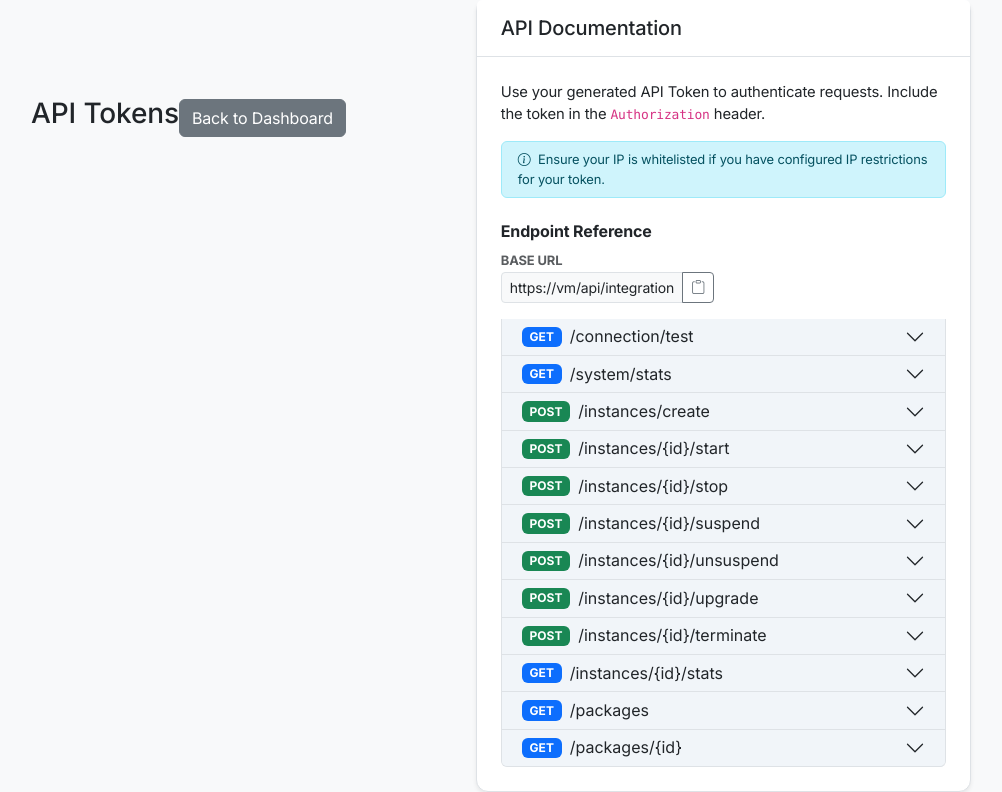
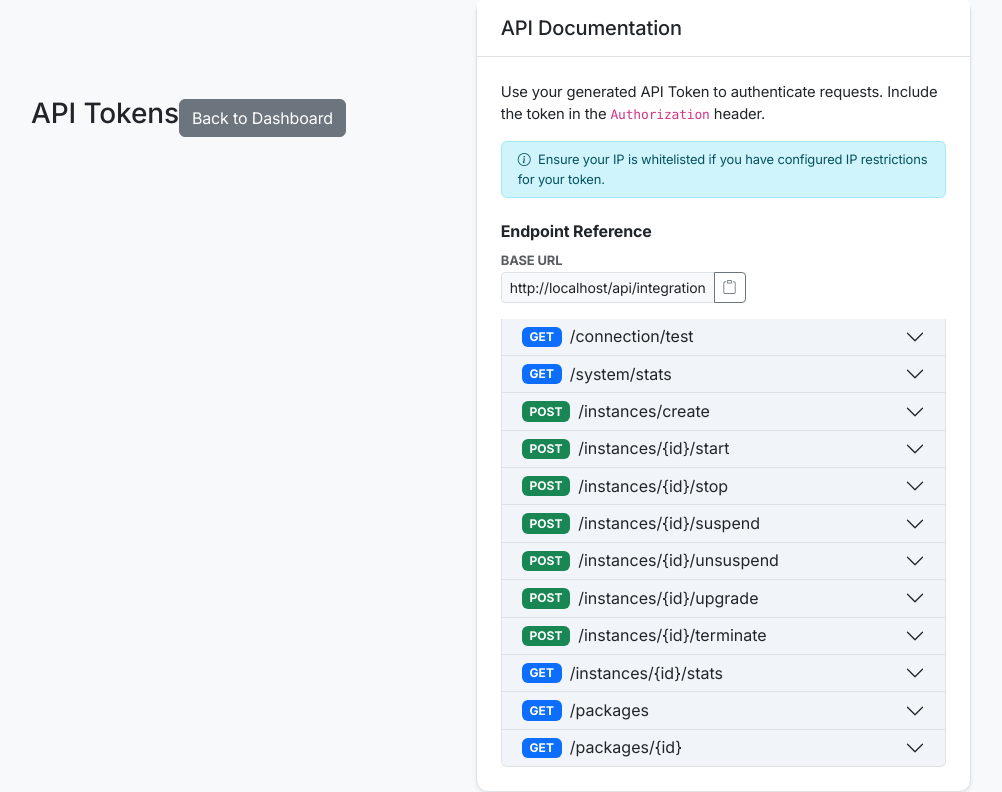
Before and after one commit to TheRabbiRifat/n8n-panel, a Laravel app: template resources/views/profile/api-tokens.blade.php in a window 1280 px wide. Shown: the part 532-1324 px from the top of the page, without its empty margins (74-1076 px from the left). Run offline with Laravel 12, Linux system fonts and the light colour scheme; the template is opened without the code that fills it: most values are stand-ins (such as "Sample title", 1, 10 or a date in 2020).

Commit message:
Fix API docs to strictly include scheme, host, and port
- Updated `api-tokens.blade.php` to use `request()->schemeAndHttpHost()` instead of `url()`.
- This ensures that if the server is accessed via a non-standard port (e.g., 8000), it is correctly reflected in the documentation examples.

```diff
--- a/resources/views/profile/api-tokens.blade.php
+++ b/resources/views/profile/api-tokens.blade.php
@@ -149,8 +149,11 @@
                     <div class="mb-3">
                         <label class="small text-muted text-uppercase fw-bold">Base URL</label>
                         <div class="input-group input-group-sm flex-nowrap">
-                            <span class="input-group-text bg-light text-truncate" style="max-width: 100%;">{{ 'https://' . gethostname() . '/api/integration' }}</span>
-                            <button class="btn btn-outline-secondary" type="button" onclick="navigator.clipboard.writeText('{{ 'https://' . gethostname() . '/api/integration' }}')"><i class="bi bi-clipboard"></i></button>
+                            @php
+                                $apiBase = request()->schemeAndHttpHost() . '/api/integration';
+                            @endphp
+                            <span class="input-group-text bg-light text-truncate" style="max-width: 100%;">{{ $apiBase }}</span>
+                            <button class="btn btn-outline-secondary" type="button" onclick="navigator.clipboard.writeText('{{ $apiBase }}')"><i class="bi bi-clipboard"></i></button>
                         </div>
                     </div>
 
@@ -164,7 +167,7 @@
                         <div id="api-connection" class="accordion-collapse collapse" data-bs-parent="#apiDocs">
                             <div class="accordion-body bg-light">
                                 <p class="small">Verify your API credentials and connection.</p>
-                                <pre class="small bg-dark text-white p-3 rounded mb-0 text-break" style="white-space: pre-wrap;">curl -X GET "{{ 'https://' . gethostname() . '/api/integration/connection/test' }}" \
+                                <pre class="small bg-dark text-white p-3 rounded mb-0 text-break" style="white-space: pre-wrap;">curl -X GET "{{ $apiBase }}/connection/test" \
   -H "Authorization: Bearer YOUR_API_TOKEN"</pre>
                                 <div class="mt-3">
                                     <h6 class="small fw-bold text-muted">Response</h6>
@@ -192,7 +195,7 @@
                         <div id="api-system-stats" class="accordion-collapse collapse" data-bs-parent="#apiDocs">
                             <div class="accordion-body bg-light">
                                 <p class="small">Get system health and usage statistics.</p>
-                                <pre class="small bg-dark text-white p-3 rounded mb-0 text-break" style="white-space: pre-wrap;">curl -X GET "{{ 'https://' . gethostname() . '/api/integration/system/stats' }}" \
+                                <pre class="small bg-dark text-white p-3 rounded mb-0 text-break" style="white-space: pre-wrap;">curl -X GET "{{ $apiBase }}/system/stats" \
   -H "Authorization: Bearer YOUR_API_TOKEN"</pre>
                                 <div class="mt-3">
                                     <h6 class="small fw-bold text-muted">Response</h6>
@@ -222,7 +225,7 @@
                         <div id="api-create" class="accordion-collapse collapse" data-bs-parent="#apiDocs">
                             <div class="accordion-body bg-light">
                                 <p class="small">Create a new n8n instance.</p>
-                                <pre class="small bg-dark text-white p-3 rounded mb-0 text-break" style="white-space: pre-wrap;">curl -X POST "{{ 'https://' . gethostname() . '/api/integration/instances/create' }}" \
+                                <pre class="small bg-dark text-white p-3 rounded mb-0 text-break" style="white-space: pre-wrap;">curl -X POST "{{ $apiBase }}/instances/create" \
   -H "Authorization: Bearer YOUR_API_TOKEN" \
   -H "Content-Type: application/json" \
   -d '{
@@ -253,7 +256,7 @@
                         <div id="api-start" class="accordion-collapse collapse" data-bs-parent="#apiDocs">
                             <div class="accordion-body bg-light">
                                 <p class="small">Start an instance.</p>
-                                <pre class="small bg-dark text-white p-3 rounded mb-0 text-break" style="white-space: pre-wrap;">curl -X POST "{{ 'https://' . gethostname() . '/api/integration/instances/1/start' }}" \
+                                <pre class="small bg-dark text-white p-3 rounded mb-0 text-break" style="white-space: pre-wrap;">curl -X POST "{{ $apiBase }}/instances/1/start" \
   -H "Authorization: Bearer YOUR_API_TOKEN"</pre>
                                 <div class="mt-3">
                                     <h6 class="small fw-bold text-muted">Response</h6>
@@ -275,7 +278,7 @@
                         <div id="api-stop" class="accordion-collapse collapse" data-bs-parent="#apiDocs">
                             <div class="accordion-body bg-light">
                                 <p class="small">Stop an instance.</p>
-                                <pre class="small bg-dark text-white p-3 rounded mb-0 text-break" style="white-space: pre-wrap;">curl -X POST "{{ 'https://' . gethostname() . '/api/integration/instances/1/stop' }}" \
+                                <pre class="small bg-dark text-white p-3 rounded mb-0 text-break" style="white-space: pre-wrap;">curl -X POST "{{ $apiBase }}/instances/1/stop" \
   -H "Authorization: Bearer YOUR_API_TOKEN"</pre>
                                 <div class="mt-3">
                                     <h6 class="small fw-bold text-muted">Response</h6>
@@ -297,7 +300,7 @@
                         <div id="api-suspend" class="accordion-collapse collapse" data-bs-parent="#apiDocs">
                             <div class="accordion-body bg-light">
                                 <p class="small">Suspend an instance (Stops and marks as suspended).</p>
-                                <pre class="small bg-dark text-white p-3 rounded mb-0 text-break" style="white-space: pre-wrap;">curl -X POST "{{ 'https://' . gethostname() . '/api/integration/instances/1/suspend' }}" \
+                                <pre class="small bg-dark text-white p-3 rounded mb-0 text-break" style="white-space: pre-wrap;">curl -X POST "{{ $apiBase }}/instances/1/suspend" \
   -H "Authorization: Bearer YOUR_API_TOKEN"</pre>
                                 <div class="mt-3">
                                     <h6 class="small fw-bold text-muted">Response</h6>
@@ -319,7 +322,7 @@
                         <div id="api-unsuspend" class="accordion-collapse collapse" data-bs-parent="#apiDocs">
                             <div class="accordion-body bg-light">
                                 <p class="small">Unsuspend an instance (Unmarks and starts).</p>
-                                <pre class="small bg-dark text-white p-3 rounded mb-0 text-break" style="white-space: pre-wrap;">curl -X POST "{{ 'https://' . gethostname() . '/api/integration/instances/1/unsuspend' }}" \
+                                <pre class="small bg-dark text-white p-3 rounded mb-0 text-break" style="white-space: pre-wrap;">curl -X POST "{{ $apiBase }}/instances/1/unsuspend" \
   -H "Authorization: Bearer YOUR_API_TOKEN"</pre>
                                 <div class="mt-3">
                                     <h6 class="small fw-bold text-muted">Response</h6>
@@ -341,7 +344,7 @@
                         <div id="api-upgrade" class="accordion-collapse collapse" data-bs-parent="#apiDocs">
                             <div class="accordion-body bg-light">
                                 <p class="small">Change the package (Upgrade/Downgrade) and apply resources immediately.</p>
-                                <pre class="small bg-dark text-white p-3 rounded mb-0 text-break" style="white-space: pre-wrap;">curl -X POST "{{ 'https://' . gethostname() . '/api/integration/instances/1/upgrade' }}" \
+                                <pre class="small bg-dark text-white p-3 rounded mb-0 text-break" style="white-space: pre-wrap;">curl -X POST "{{ $apiBase }}/instances/1/upgrade" \
   -H "Authorization: Bearer YOUR_API_TOKEN" \
   -H "Content-Type: application/json" \
   -d '{
@@ -369,7 +372,7 @@
                         <div id="api-terminate" class="accordion-collapse collapse" data-bs-parent="#apiDocs">
                             <div class="accordion-body bg-light">
                                 <p class="small text-danger fw-bold">Permanently delete an instance and its data.</p>
-                                <pre class="small bg-dark text-white p-3 rounded mb-0 text-break" style="white-space: pre-wrap;">curl -X POST "{{ 'https://' . gethostname() . '/api/integration/instances/1/terminate' }}" \
+                                <pre class="small bg-dark text-white p-3 rounded mb-0 text-break" style="white-space: pre-wrap;">curl -X POST "{{ $apiBase }}/instances/1/terminate" \
   -H "Authorization: Bearer YOUR_API_TOKEN"</pre>
                                 <div class="mt-3">
                                     <h6 class="small fw-bold text-muted">Response</h6>
@@ -391,7 +394,7 @@
                         <div id="api-stats" class="accordion-collapse collapse" data-bs-parent="#apiDocs">
                             <div class="accordion-body bg-light">
                                 <p class="small">Get real-time resource usage.</p>
-                                <pre class="small bg-dark text-white p-3 rounded mb-0 text-break" style="white-space: pre-wrap;">curl -X GET "{{ 'https://' . gethostname() . '/api/integration/instances/1/stats' }}" \
+                                <pre class="small bg-dark text-white p-3 rounded mb-0 text-break" style="white-space: pre-wrap;">curl -X GET "{{ $apiBase }}/instances/1/stats" \
   -H "Authorization: Bearer YOUR_API_TOKEN"</pre>
                                 <div class="mt-3">
                                     <h6 class="small fw-bold text-muted">Response</h6>
@@ -419,7 +422,7 @@
                         <div id="api-packages" class="accordion-collapse collapse" data-bs-parent="#apiDocs">
                             <div class="accordion-body bg-light">
                                 <p class="small">List all available packages.</p>
-                                <pre class="small bg-dark text-white p-3 rounded mb-0 text-break" style="white-space: pre-wrap;">curl -X GET "{{ 'https://' . gethostname() . '/api/integration/packages' }}" \
+                                <pre class="small bg-dark text-white p-3 rounded mb-0 text-break" style="white-space: pre-wrap;">curl -X GET "{{ $apiBase }}/packages" \
   -H "Authorization: Bearer YOUR_API_TOKEN"</pre>
                                 <div class="mt-3">
                                     <h6 class="small fw-bold text-muted">Response</h6>
@@ -450,7 +453,7 @@
                         <div id="api-package-detail" class="accordion-collapse collapse" data-bs-parent="#apiDocs">
                             <div class="accordion-body bg-light">
                                 <p class="small">Get details of a specific package.</p>
-                                <pre class="small bg-dark text-white p-3 rounded mb-0 text-break" style="white-space: pre-wrap;">curl -X GET "{{ 'https://' . gethostname() . '/api/integration/packages/1' }}" \
+                                <pre class="small bg-dark text-white p-3 rounded mb-0 text-break" style="white-space: pre-wrap;">curl -X GET "{{ $apiBase }}/packages/1" \
   -H "Authorization: Bearer YOUR_API_TOKEN"</pre>
                                 <div class="mt-3">
                                     <h6 class="small fw-bold text-muted">Response</h6>
```
